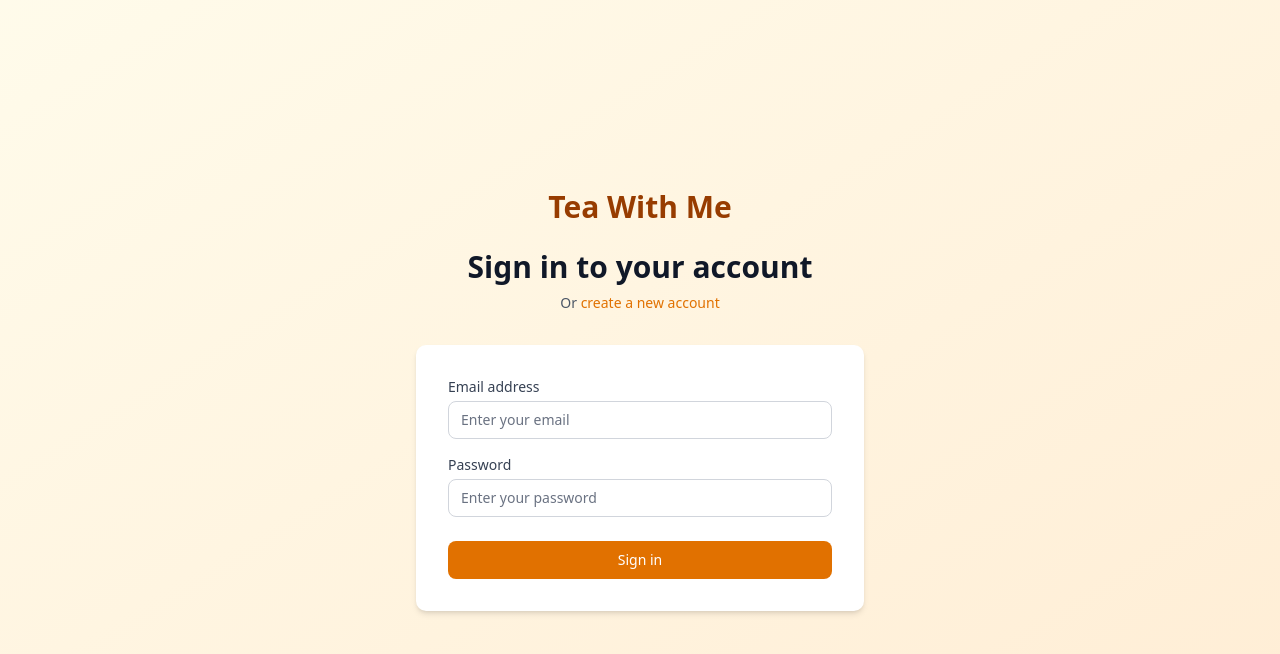
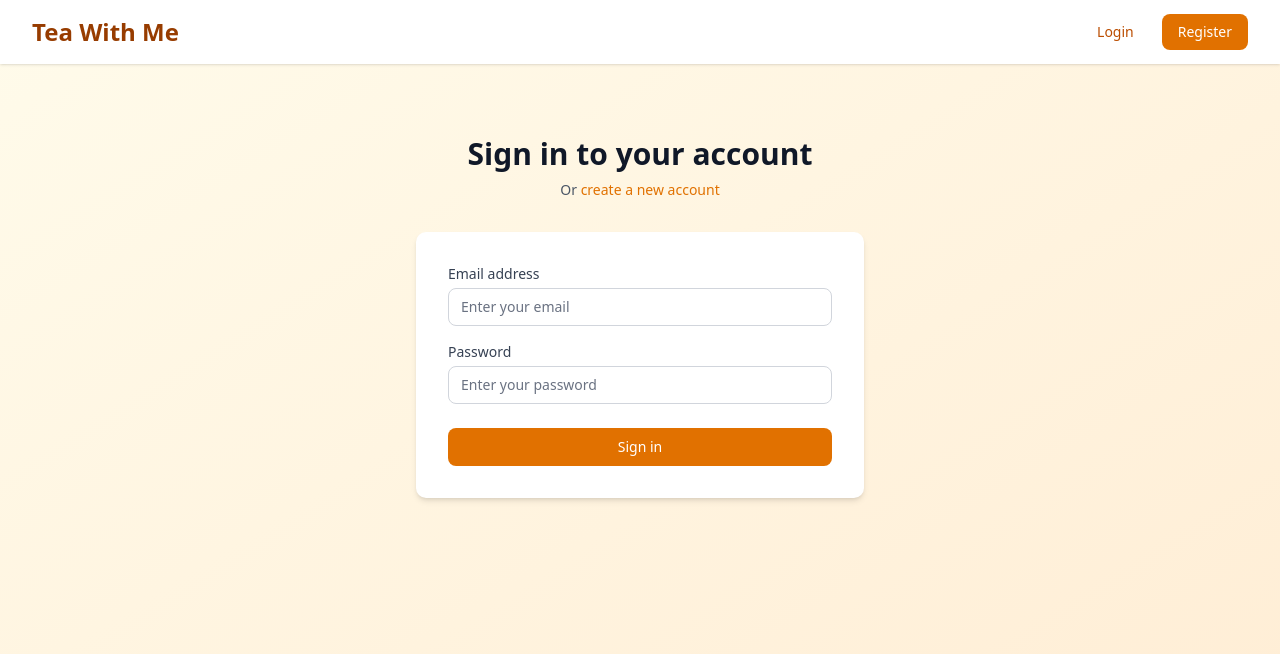
Before and after one commit to sakil470004/tea-with-me, a Next.js app: page /auth/login in a window 1280 px wide. Shown: the top 654 px of the page. Built offline with nearby package versions, Linux system fonts and the light colour scheme; no server answers.

Commit message:
added login and dashboard

```diff
--- a/app/auth/login/page.tsx
+++ b/app/auth/login/page.tsx
@@ -4,6 +4,7 @@ import { useState } from 'react';
 import { useRouter } from 'next/navigation';
 import Link from 'next/link';
 import toast from 'react-hot-toast';
+import Navbar from '@/components/Navbar';
 
 export default function LoginPage() {
   const [formData, setFormData] = useState({
@@ -50,12 +51,11 @@ export default function LoginPage() {
   };
 
   return (
-    <div className="min-h-screen bg-gradient-to-br from-amber-50 to-orange-100 flex items-center justify-center py-12 px-4 sm:px-6 lg:px-8">
-      <div className="max-w-md w-full space-y-8">
+    <div className="min-h-screen bg-gradient-to-br from-amber-50 to-orange-100">
+      <Navbar />
+      <div className="flex items-center justify-center py-12 px-4 sm:px-6 lg:px-8">
+        <div className="max-w-md w-full space-y-8">
         <div>
-          <Link href="/" className="text-center block">
-            <h1 className="text-3xl font-bold text-amber-800">Tea With Me</h1>
-          </Link>
           <h2 className="mt-6 text-center text-3xl font-extrabold text-gray-900">
             Sign in to your account
           </h2>
@@ -112,6 +112,7 @@ export default function LoginPage() {
             </button>
           </div>
         </form>
+        </div>
       </div>
     </div>
   );
--- a/app/auth/register/page.tsx
+++ b/app/auth/register/page.tsx
@@ -4,6 +4,7 @@ import { useState } from 'react';
 import { useRouter } from 'next/navigation';
 import Link from 'next/link';
 import toast from 'react-hot-toast';
+import Navbar from '@/components/Navbar';
 
 export default function RegisterPage() {
   const [formData, setFormData] = useState({
@@ -67,12 +68,11 @@ export default function RegisterPage() {
   };
 
   return (
-    <div className="min-h-screen bg-gradient-to-br from-amber-50 to-orange-100 flex items-center justify-center py-12 px-4 sm:px-6 lg:px-8">
-      <div className="max-w-md w-full space-y-8">
+    <div className="min-h-screen bg-gradient-to-br from-amber-50 to-orange-100">
+      <Navbar />
+      <div className="flex items-center justify-center py-12 px-4 sm:px-6 lg:px-8">
+        <div className="max-w-md w-full space-y-8">
         <div>
-          <Link href="/" className="text-center block">
-            <h1 className="text-3xl font-bold text-amber-800">Tea With Me</h1>
-          </Link>
           <h2 className="mt-6 text-center text-3xl font-extrabold text-gray-900">
             Create your account
           </h2>
@@ -161,6 +161,7 @@ export default function RegisterPage() {
             </button>
           </div>
         </form>
+        </div>
       </div>
     </div>
   );
--- a/app/dashboard/page.tsx
+++ b/app/dashboard/page.tsx
@@ -6,6 +6,7 @@ import { useRouter } from 'next/navigation';
 import Loading from '@/components/Loading';
 import toast from 'react-hot-toast';
 import Image from 'next/image';
+import Navbar from '@/components/Navbar';
 
 interface Product {
   _id: string;
@@ -33,7 +34,7 @@ interface PaginationInfo {
 }
 
 export default function DashboardPage() {
-  const { user, isLoading: authLoading, logout } = useAuth();
+  const { user, isLoading: authLoading } = useAuth();
   const router = useRouter();
   const [products, setProducts] = useState<Product[]>([]);
   const [pagination, setPagination] = useState<PaginationInfo>({
@@ -142,27 +143,15 @@ export default function DashboardPage() {
 
   return (
     <div className="min-h-screen bg-gray-50">
-      {/* Header */}
-      <header className="bg-white shadow">
-        <div className="max-w-7xl mx-auto px-4 sm:px-6 lg:px-8">
-          <div className="flex justify-between items-center h-16">
-            <div className="flex items-center">
-              <h1 className="text-2xl font-bold text-gray-900">Dashboard</h1>
-            </div>
-            <div className="flex items-center space-x-4">
-              <span className="text-gray-700">Welcome, {user.name}</span>
-              <button
-                onClick={logout}
-                className="text-red-600 hover:text-red-800 font-medium"
-              >
-                Logout
-              </button>
-            </div>
-          </div>
-        </div>
-      </header>
+      {/* Dynamic Header */}
+      <Navbar />
 
       <div className="max-w-7xl mx-auto px-4 sm:px-6 lg:px-8 py-8">
+        {/* Page Title */}
+        <div className="mb-6">
+          <h1 className="text-2xl font-bold text-gray-900">Product Management Dashboard</h1>
+          <p className="text-gray-600 mt-1">Manage your tea, coffee, and snack inventory</p>
+        </div>
         {/* Controls */}
         <div className="mb-6 space-y-4">
           <div className="flex justify-between items-center">
--- a/app/page.tsx
+++ b/app/page.tsx
@@ -1,32 +1,11 @@
 import Link from "next/link";
+import Navbar from "@/components/Navbar";
 
 export default function Home() {
   return (
     <div className="min-h-screen bg-gradient-to-br from-amber-50 to-orange-100">
-      {/* Header */}
-      <header className="bg-white shadow-sm">
-        <div className="max-w-7xl mx-auto px-4 sm:px-6 lg:px-8">
-          <div className="flex justify-between items-center h-16">
-            <div className="flex items-center">
-              <h1 className="text-2xl font-bold text-amber-800">Tea With Me</h1>
-            </div>
-            <nav className="flex space-x-4">
-              <Link
-                href="/auth/login"
-                className="text-amber-700 hover:text-amber-900 px-3 py-2 rounded-md text-sm font-medium"
-              >
-                Login
-              </Link>
-              <Link
-                href="/auth/register"
-                className="bg-amber-600 hover:bg-amber-700 text-white px-4 py-2 rounded-md text-sm font-medium"
-              >
-                Register
-              </Link>
-            </nav>
-          </div>
-        </div>
-      </header>
+      {/* Dynamic Header */}
+      <Navbar />
 
       {/* Hero Section */}
       <main className="max-w-7xl mx-auto px-4 sm:px-6 lg:px-8 py-16">
--- /dev/null
+++ b/components/Navbar.tsx
@@ -0,0 +1,72 @@
+'use client';
+
+import Link from 'next/link';
+import { useAuth } from './AuthProvider';
+import { useRouter } from 'next/navigation';
+
+export default function Navbar() {
+  const { user, logout, isLoading } = useAuth();
+  const router = useRouter();
+
+  const handleLogout = async () => {
+    await logout();
+    router.push('/');
+  };
+
+  return (
+    <header className="bg-white shadow-sm">
+      <div className="max-w-7xl mx-auto px-4 sm:px-6 lg:px-8">
+        <div className="flex justify-between items-center h-16">
+          <div className="flex items-center">
+            <Link href="/" className="text-2xl font-bold text-amber-800 hover:text-amber-900">
+              Tea With Me
+            </Link>
+          </div>
+
+          <nav className="flex items-center space-x-4">
+            {isLoading ? (
+              <div className="animate-pulse">
+                <div className="h-4 bg-gray-200 rounded w-20"></div>
+              </div>
+            ) : user ? (
+              // User is logged in
+              <div className="flex items-center space-x-4">
+                <span className="text-gray-700 text-sm">
+                  Welcome, <span className="font-medium">{user.name}</span>
+                </span>
+                <Link
+                  href="/dashboard"
+                  className="bg-amber-600 hover:bg-amber-700 text-white px-4 py-2 rounded-md text-sm font-medium transition-colors"
+                >
+                  Dashboard
+                </Link>
+                <button
+                  onClick={handleLogout}
+                  className="text-red-600 hover:text-red-800 px-3 py-2 rounded-md text-sm font-medium transition-colors"
+                >
+                  Logout
+                </button>
+              </div>
+            ) : (
+              // User is not logged in
+              <>
+                <Link
+                  href="/auth/login"
+                  className="text-amber-700 hover:text-amber-900 px-3 py-2 rounded-md text-sm font-medium transition-colors"
+                >
+                  Login
+                </Link>
+                <Link
+                  href="/auth/register"
+                  className="bg-amber-600 hover:bg-amber-700 text-white px-4 py-2 rounded-md text-sm font-medium transition-colors"
+                >
+                  Register
+                </Link>
+              </>
+            )}
+          </nav>
+        </div>
+      </div>
+    </header>
+  );
+}
```
